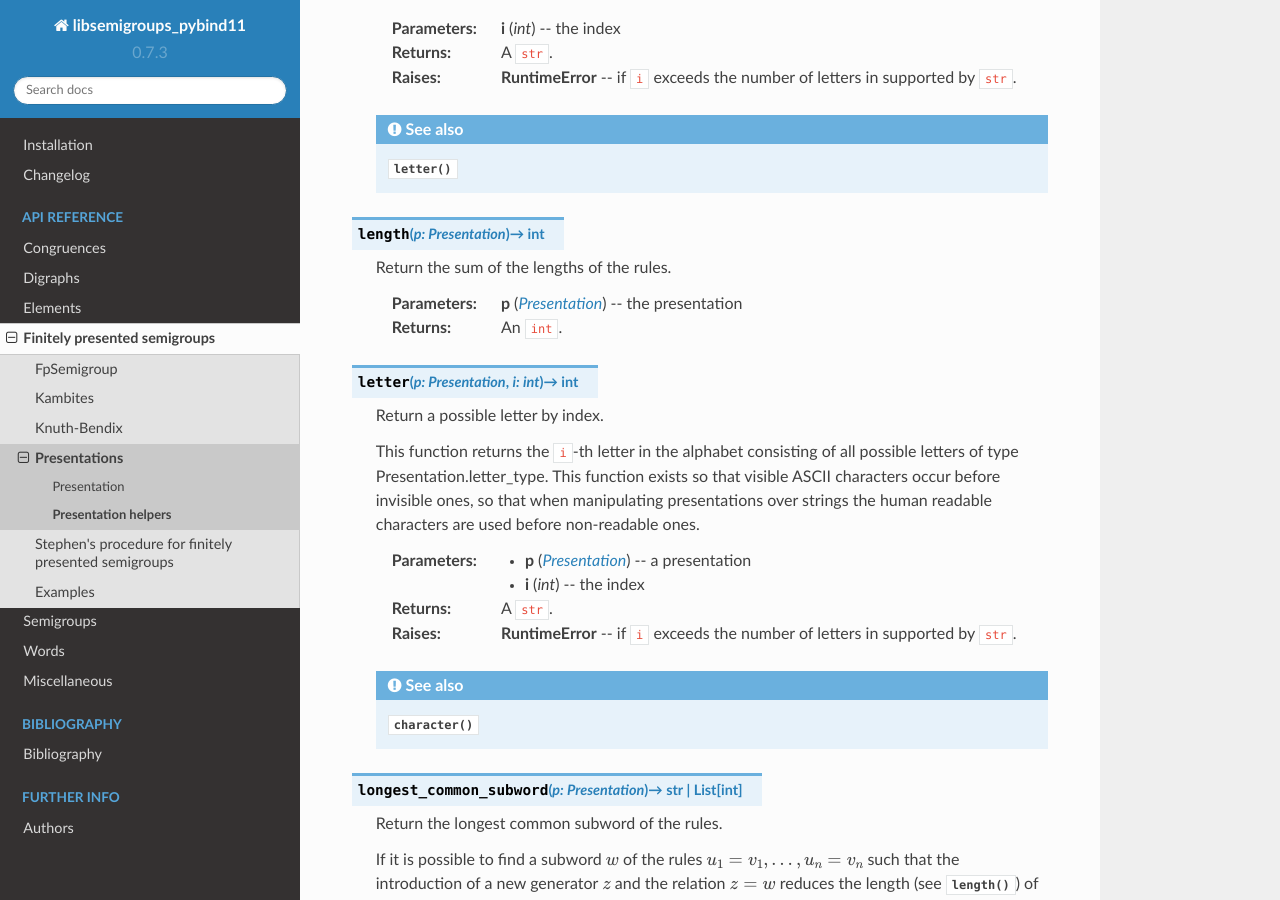
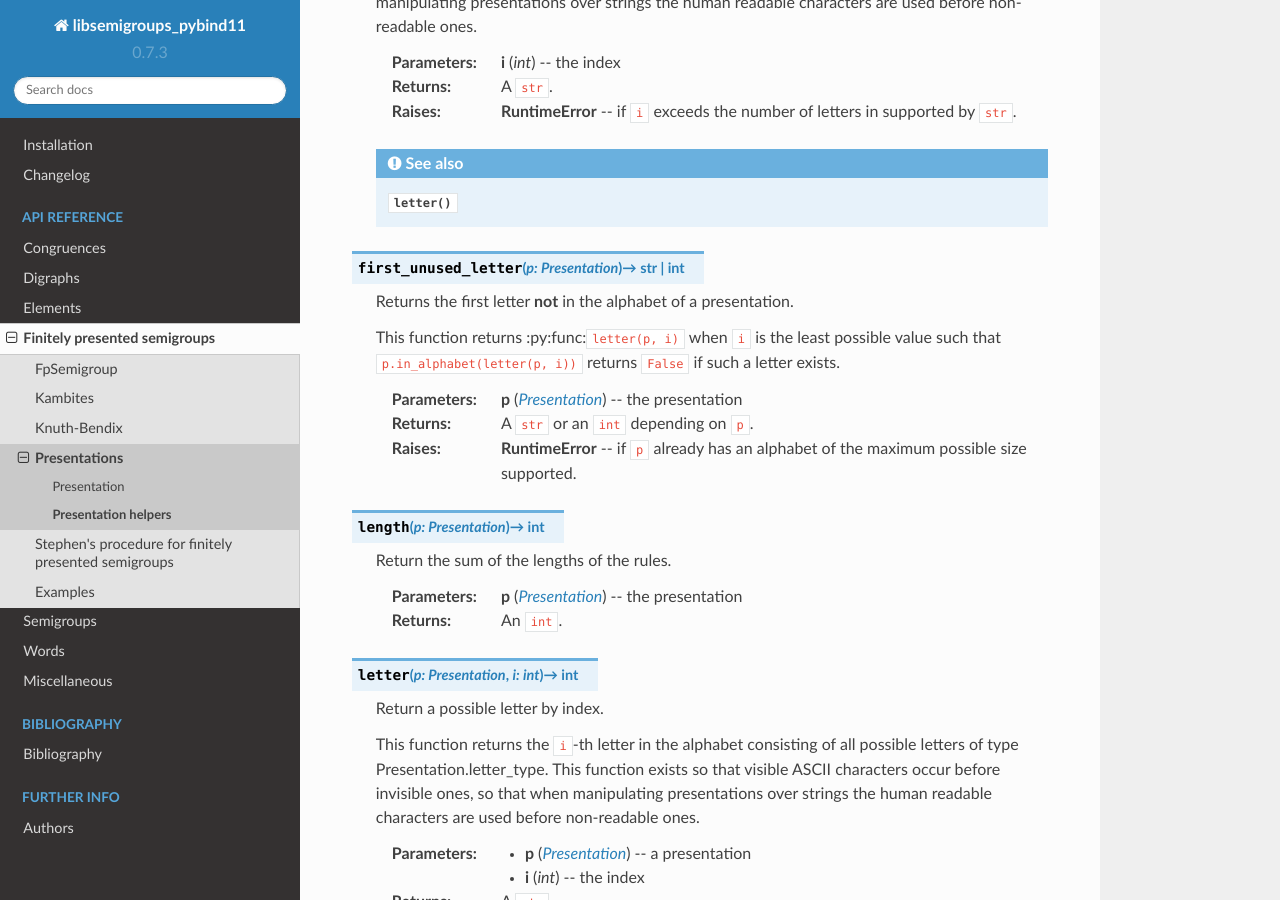
Before and after one commit to libsemigroups/libsemigroups_pybind11, a Sphinx documentation site: the page built from docs/source/presentations/present-helpers.rst, in a window 1280 px wide and 900 px high, scrolled down 4234 px. Built offline with Sphinx 7.4.7 and the Read the Docs theme 2.0.0, drawn with Linux system fonts in a browser that asks for light colours; pages that are not in the unit, such as notebooks, are missing from menus; some of the changed text lies outside the part shown.

Commit message:
present: add support for first_unused_letter

```diff
--- a/docs/source/presentations/present-helpers.rst
+++ b/docs/source/presentations/present-helpers.rst
@@ -45,6 +45,9 @@ Contents
      - Change or re-order the alphabet.
 
    * - :py:func:`character`
+     - Return a possible character by index.
+
+   * - :py:func:`first_unused_letter`
      - Return a possible character by index.
 
    * - :py:func:`length`
@@ -298,6 +301,23 @@ Full API
      if ``i`` exceeds the number of letters in supported by ``str``.
 
    .. seealso:: :py:func:`letter`
+
+
+.. py:function:: first_unused_letter(p: Presentation) -> Union[str, int]
+
+   Returns the first letter **not** in the alphabet of a presentation.
+
+   This function returns :py:func:``letter(p, i)`` when ``i`` is the least
+   possible value such that ``p.in_alphabet(letter(p, i))`` returns ``False``
+   if such a letter exists.
+
+   :param p: the presentation
+   :type p: Presentation
+
+   :returns: A ``str`` or an ``int`` depending on ``p``.
+
+   :raises RuntimeError:
+     if ``p`` already has an alphabet of the maximum possible size supported.
 
 
 .. py:function:: length(p: Presentation) -> int
```
Also changed, not shown: 3 other files.
